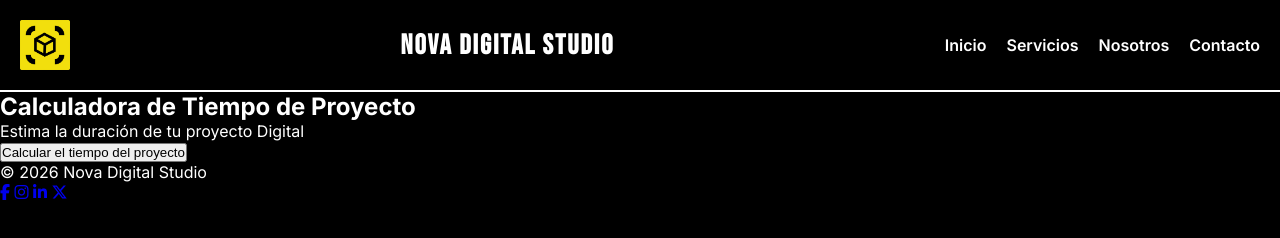
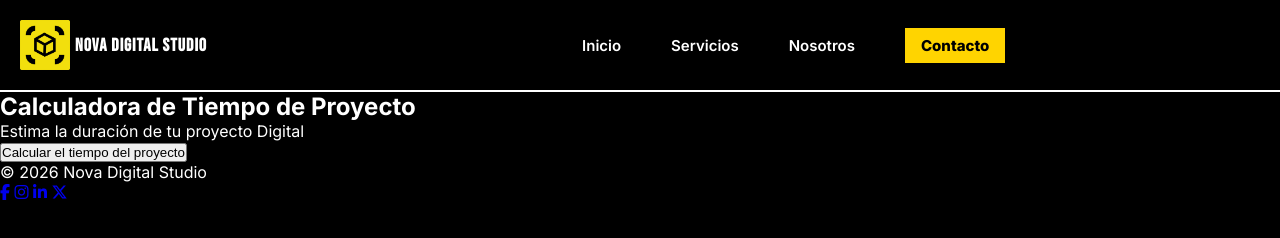
Before and after one commit to luluisa300306/Momento_Evaluativo_1, a plain HTML site: page Index.html in a window 1280 px wide. Drawn offline with Linux system fonts and the light colour scheme.

Commit message:
coreccioones header (html y css)

```diff
--- a/Index.html
+++ b/Index.html
@@ -19,7 +19,7 @@
                         <li><a href="#">Inicio</a></li>
                         <li><a href="#">Servicios</a></li>
                         <li><a href="#">Nosotros</a></li>
-                        <li><a href="#">Contacto</a></li>
+                        <li><a href="#" class="btn-contacto">Contacto</a></li>
                     </ul>
                 </nav>
             </div>
--- a/style.css
+++ b/style.css
@@ -7,6 +7,8 @@
     --color-texto-principal: #FFFFFF;
     --color-texto-secundario: #CCCCCC;
     --color-acento-primario: #FFD400;
+    --color-acento-oscuro: #C5A900;
+    --color-borde-acento: #FFD400;
     --color-borde: #FFFFFF;
 
     --fuente-titulo: 'Bebas Neue', sans-serif;
@@ -35,22 +37,43 @@ header {
 header div {
     display: flex;
     align-items: center;
-    justify-content: space-between;
+    gap: 5px;
 }
 
 header h1 {
     font-family: var(--fuente-titulo);
-    letter-spacing: 2px;
-    font-size: 28px;
+    letter-spacing: 1px;
+    font-size: 18px;
+    margin-right: 350px;
 }
 
 nav ul {
+    margin-left: 20px;
     list-style: none;
     display: flex;
-    gap: var(--padding-gap);
+    gap: 50px;
+    font-size: 15px;
+    font-weight: 700;
 }
+
 nav a {
     text-decoration: none;
     color: var(--color-texto-principal);
     font-weight: 600;
 }
+
+.btn-contacto {
+    background-color: var(--color-acento-primario);
+    font-family: var(--color-texto-principal);
+    color: var(--color-fondo-principal);
+    padding: 8px 16px;
+    font-weight: 800;
+}
+
+.btn-contacto:hover {
+    background-color: var(--color-acento-oscuro);
+}
+
+header img {
+    display: block;
+}
```
